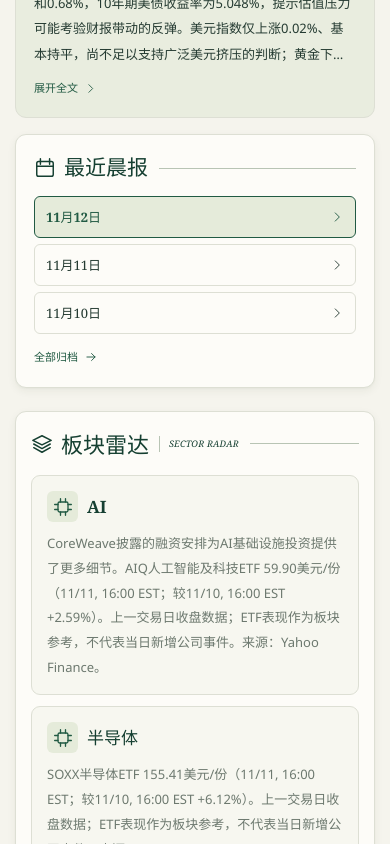
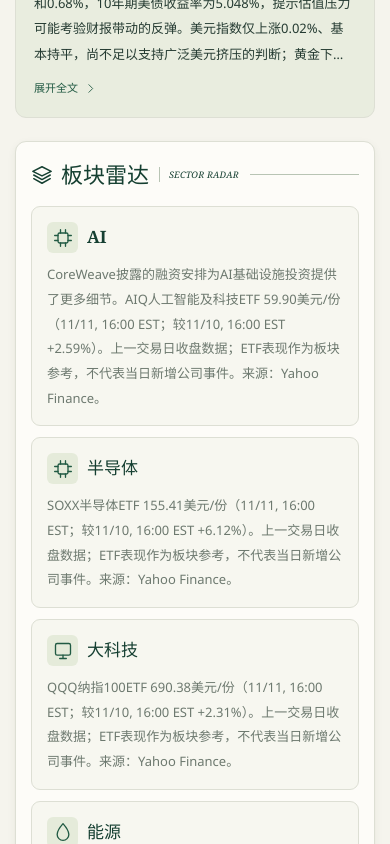
Before and after one commit to Yutao-Zhou/finance, a React (Vite) app: page / in a window 390 px wide. Shown: the part 2520-3364 px from the top of the page. Built offline with nearby package versions, Linux system fonts and the light colour scheme.

Commit message:
Fix mobile placement of recent briefs

```diff
--- a/src/App.css
+++ b/src/App.css
@@ -874,6 +874,9 @@ details[open] > .section-disclosure {
   flex-direction: column;
   gap: 6px;
 }
+.recent-panel--mobile {
+  display: none;
+}
 .recent-date {
   display: flex;
   gap: 8px;
@@ -1297,8 +1300,12 @@ html[lang="en"] .section-english {
     display: grid;
     grid-template-columns: repeat(2, minmax(0, 1fr));
   }
-  .recent-panel {
-    grid-column: 1 / -1;
+  .recent-panel--desktop {
+    display: none;
+  }
+  .recent-panel--mobile {
+    display: block;
+    margin-top: 23px;
   }
   .recent-list {
     flex-direction: row;
--- a/src/App.jsx
+++ b/src/App.jsx
@@ -516,6 +516,31 @@ function ExpandableText({ value, lang }) {
     </>
   );
 }
+function RecentBriefs({ report, lang, onSelect, onArchive, className = "" }) {
+  const labels = copy[lang];
+  return (
+    <section className={"panel recent-panel " + className}>
+      <SectionTitle icon="calendar" title={labels.recent} />
+      <div className="recent-list">
+        {reports.slice(0, 3).map((item) => (
+          <button
+            className={"recent-date" + (item.date === report.date ? " selected" : "")}
+            onClick={() => onSelect(item.date)}
+            key={item.date}
+            aria-pressed={item.date === report.date}
+          >
+            <time dateTime={item.date}>{formatDate(item.date, lang, true)}</time>
+            <Icon name="chevron" size={14} />
+          </button>
+        ))}
+      </div>
+      <button className="text-button archive-link" onClick={onArchive}>
+        {labels.allReports}
+        <Icon name="arrow" size={14} />
+      </button>
+    </section>
+  );
+}
 function ReportSidebar({ report, lang, onSelect, onArchive }) {
   const labels = copy[lang],
     note = report.judgment?.note,
@@ -542,30 +567,13 @@ function ReportSidebar({ report, lang, onSelect, onArchive }) {
           <ExpandableText key={report.date + lang} value={note} lang={lang} />
         </section>
       )}
-      <section className="panel recent-panel">
-        <SectionTitle icon="calendar" title={labels.recent} />
-        <div className="recent-list">
-          {reports.slice(0, 3).map((item) => (
-            <button
-              className={
-                "recent-date" + (item.date === report.date ? " selected" : "")
-              }
-              onClick={() => onSelect(item.date)}
-              key={item.date}
-              aria-pressed={item.date === report.date}
-            >
-              <time dateTime={item.date}>
-                {formatDate(item.date, lang, true)}
-              </time>
-              <Icon name="chevron" size={14} />
-            </button>
-          ))}
-        </div>
-        <button className="text-button archive-link" onClick={onArchive}>
-          {labels.allReports}
-          <Icon name="arrow" size={14} />
-        </button>
-      </section>
+      <RecentBriefs
+        className="recent-panel--desktop"
+        report={report}
+        lang={lang}
+        onSelect={onSelect}
+        onArchive={onArchive}
+      />
       <nav className="edition-nav" aria-label={labels.jump}>
         <span>{labels.jump}</span>
         {report.topNews?.some((item) => hasContent(item.title, lang)) && (
@@ -1158,6 +1166,13 @@ function App() {
                 readingMode={readingMode}
               />
               <div data-analytics-reading-end aria-hidden="true" />
+              <RecentBriefs
+                className="recent-panel--mobile"
+                report={activeReport}
+                lang={lang}
+                onSelect={selectReport}
+                onArchive={openArchive}
+              />
               <nav className="report-pagination" aria-label={labels.archive}>
                 <button
                   disabled={activeIndex >= reports.length - 1}
```
